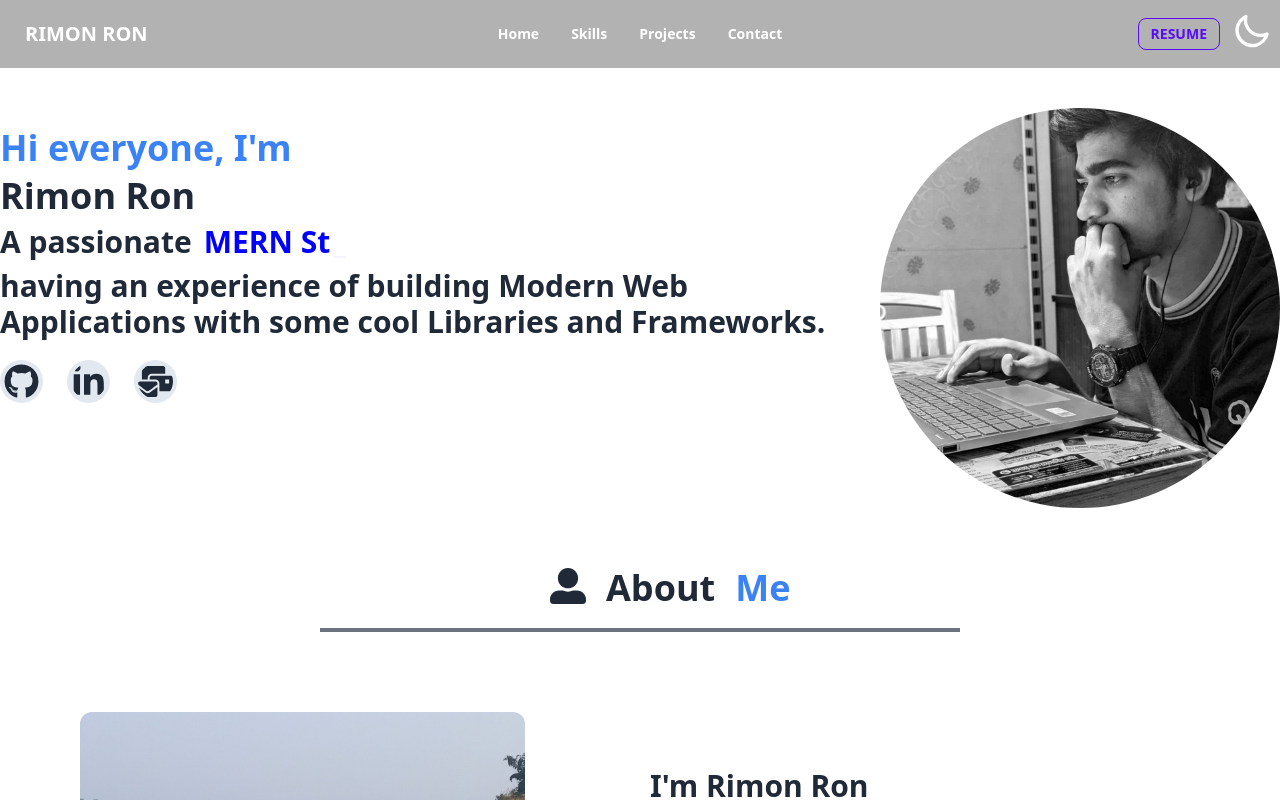
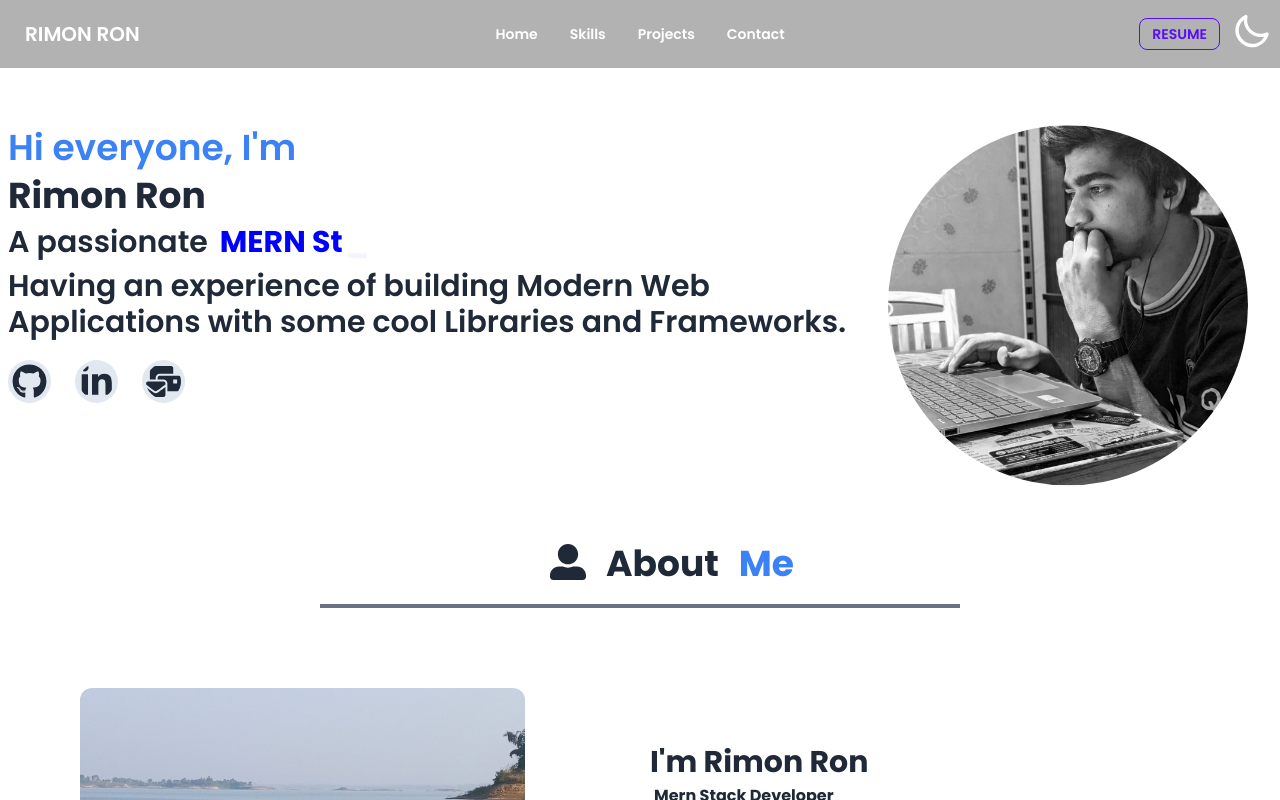
Before and after one commit to Rimon0000/my-portfolio, a React (Vite) app: page / in a window 1280 px wide. Shown: the top 800 px of the page. Built offline with nearby package versions, Linux system fonts and the light colour scheme.

Commit message:
add animation in banner

```diff
--- a/index.html
+++ b/index.html
@@ -6,6 +6,9 @@
     <meta name="viewport" content="width=device-width, initial-scale=1.0" />
     <title>Rimon's portfolio</title>
     <link rel="stylesheet" href="https://unpkg.com/aos@next/dist/aos.css" />
+    <link rel="preconnect" href="https://fonts.googleapis.com">
+    <link rel="preconnect" href="https://fonts.gstatic.com" crossorigin>
+    <link href="https://fonts.googleapis.com/css2?family=Poppins:ital,wght@0,100;0,200;0,300;0,400;0,500;0,600;0,700;0,800;0,900;1,100;1,200;1,300;1,400;1,500;1,600;1,700;1,800;1,900&display=swap" rel="stylesheet">
   </head>
   <body>
     <div id="root"></div>
--- a/package.json
+++ b/package.json
@@ -12,6 +12,7 @@
   "dependencies": {
     "@ramonak/react-progress-bar": "^5.0.3",
     "aos": "^3.0.0-beta.6",
+    "framer-motion": "^11.0.3",
     "localforage": "^1.10.0",
     "match-sorter": "^6.3.1",
     "react": "^18.2.0",
--- a/src/index.css
+++ b/src/index.css
@@ -1,3 +1,7 @@
 @tailwind base;
 @tailwind components;
 @tailwind utilities;
+
+html{
+    font-family: "Poppins", sans-serif;
+}
--- a/src/pages/Home/About/About.jsx
+++ b/src/pages/Home/About/About.jsx
@@ -27,6 +27,7 @@ const About = () => {
                 <div className='mt-5'>
                 <a className="btn btn-outline btn-primary mr-3" href="https://drive.google.com/uc?id=1WEuRNXpFmOjjsQfMcUdUlXtl5jbkQWmv&export=download"download>Resume</a>
                 </div>
+
             </div>
            </div>
 
--- a/src/pages/Home/Banner/Banner.jsx
+++ b/src/pages/Home/Banner/Banner.jsx
@@ -2,17 +2,48 @@ import React from 'react';
 import rimon from "../../../assets/rimon.jpeg"
 import {FaGithub, FaLinkedinIn, FaMailBulk } from 'react-icons/fa';
 import { Typewriter } from 'react-simple-typewriter'
+import {motion} from "framer-motion"
+
+
+const intro ={
+    hidden: {opacity: 0},
+    visible: {opacity: 1, transition: {
+        duration: 0.5,
+        staggerChildren: 0.25,
+        delayChildren: 1
+    }},
+}
+
+const introChildren = {
+    hidden: {opacity: 0, y: -300},
+    visible: {opacity: 1, y: 0, transition: {
+        duration: 1.3,
+        type: "spring",
+        bounce: 0.5
+    }}
+}
+
+const image = {
+    initial: {y: 0, rotate:360, transition: {duration: 10}},
+    animate: {y: 20, transition: {
+        duration: 1,
+        repeat: Infinity,
+        repeatType: "reverse",
+        ease: "easeInOut",
+        rotate: 0
+    }}
+}
 
 const Banner = () => {
 
     return (
-        <div className='lg:flex justify-between gap-5 mt-5 pt-5'>
-            <div className='mt-5'>
-                <h2 className='text-4xl font-semibold text-blue-500	'>Hi everyone, I'm </h2>
-                <h1 className='text-4xl font-bold mt-2'>Rimon Ron</h1>
+        <div className='lg:flex justify-between mt-5 pt-5 mx-auto'>
+            <motion.div className='my-5 px-2' variants={intro} initial="hidden" animate="visible">
+                <motion.h2 variants={introChildren} className='text-4xl font-semibold text-blue-500	'>Hi everyone, I'm </motion.h2>
+                <motion.h1 variants={introChildren} className='text-4xl font-bold mt-2'>Rimon Ron</motion.h1>
                 <div className='flex gap-3 text-3xl mt-2'>
-                <h3 className='font-semibold'>A passionate</h3>
-                <span style={{ color: 'blue', fontWeight: 'bold' }}>
+                <motion.h3 variants={introChildren} className='font-semibold'>A passionate</motion.h3>
+                <motion.span variants={introChildren} style={{ color: 'blue', fontWeight: 'bold' }}>
                 <Typewriter
                   words={['Software Engineer', 'MERN Stack Developer', 'Frontend Developer']}
                   loop={5}
@@ -22,21 +53,22 @@ const Banner = () => {
                   deleteSpeed={50}
                   delaySpeed={1000}
                 />
-                </span>
+                </motion.span>
                 </div>
-                <p className='text-3xl font-semibold mt-2'>having an experience of building Modern Web Applications with some cool Libraries and Frameworks.</p>
+                <motion.p variants={introChildren} className='text-3xl font-semibold mt-2 max-w-[50ch]'>Having an experience of building Modern Web Applications with some cool Libraries and Frameworks.</motion.p>
 
                 <div className='flex gap-6 mt-5'>
                 <a href="https://github.com/Rimon0000"><FaGithub className='h-[43px] w-[43px] bg-slate-200 rounded-full p-1'></FaGithub></a>
                 <a href="https://www.linkedin.com/in/rimon-uddin-79b858238/"><FaLinkedinIn className='h-[43px] w-[43px] bg-slate-200 rounded-full p-1'></FaLinkedinIn></a>
                 <a href="mailTo:rimonron.ad@gmail.com"><FaMailBulk className='h-[43px] w-[43px] bg-slate-200 rounded-full p-1'></FaMailBulk></a>
                 </div>
-            </div>
-            <div className="avatar">
-                <div className="w-full h-[400px] rounded-full">
-                  <img className='mr-20' src={rimon} />
+            </motion.div>
+
+            <motion.div variants={image} initial="initial" animate="animate" className="avatar lg:pr-8 mt-4 mx-auto">
+                <div className="w-full max-h-[400px] rounded-full mx-auto">
+                  <img src={rimon} />
                 </div>
-            </div>
+            </motion.div>
         </div>
     );
 };
--- a/src/pages/Home/Contact/Contact.jsx
+++ b/src/pages/Home/Contact/Contact.jsx
@@ -41,8 +41,8 @@ const Contact = () => {
                 </div>
                 <input className='btn btn-primary mt-3 text-white' type="submit" value="Send Message" />
                 </form>
+                </div>
 
-                </div>
                 <div>
                     <h2 className='text-center text-2xl font-semibold m-5 p-5 border-b-2 border-gray-500 w-1/2 mx-auto'>Contact Info</h2>
                     <div className='flex items-center justify-center gap-3 text-center ml-10 pt-5 font-semibold text-2xl'>
```
Also changed, not shown: 2 other files (tests, documents, lock files or other folders).
